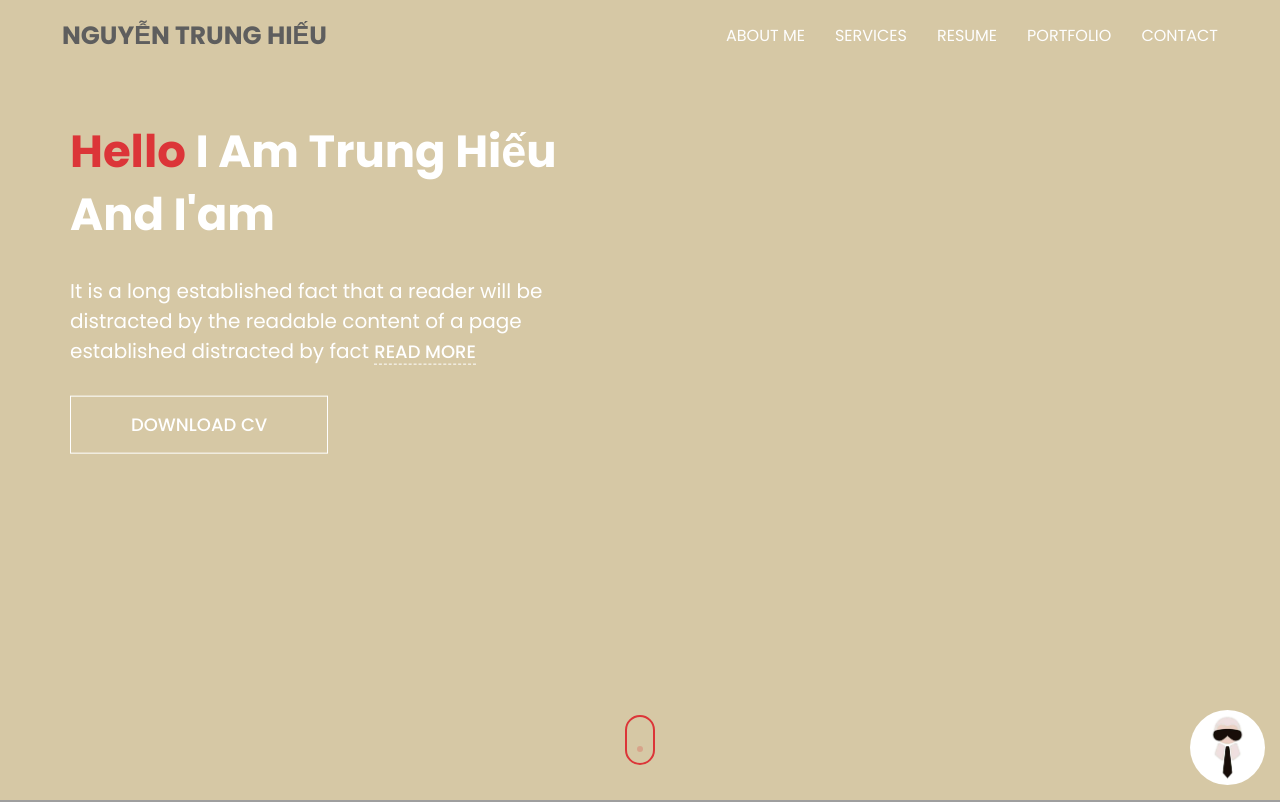
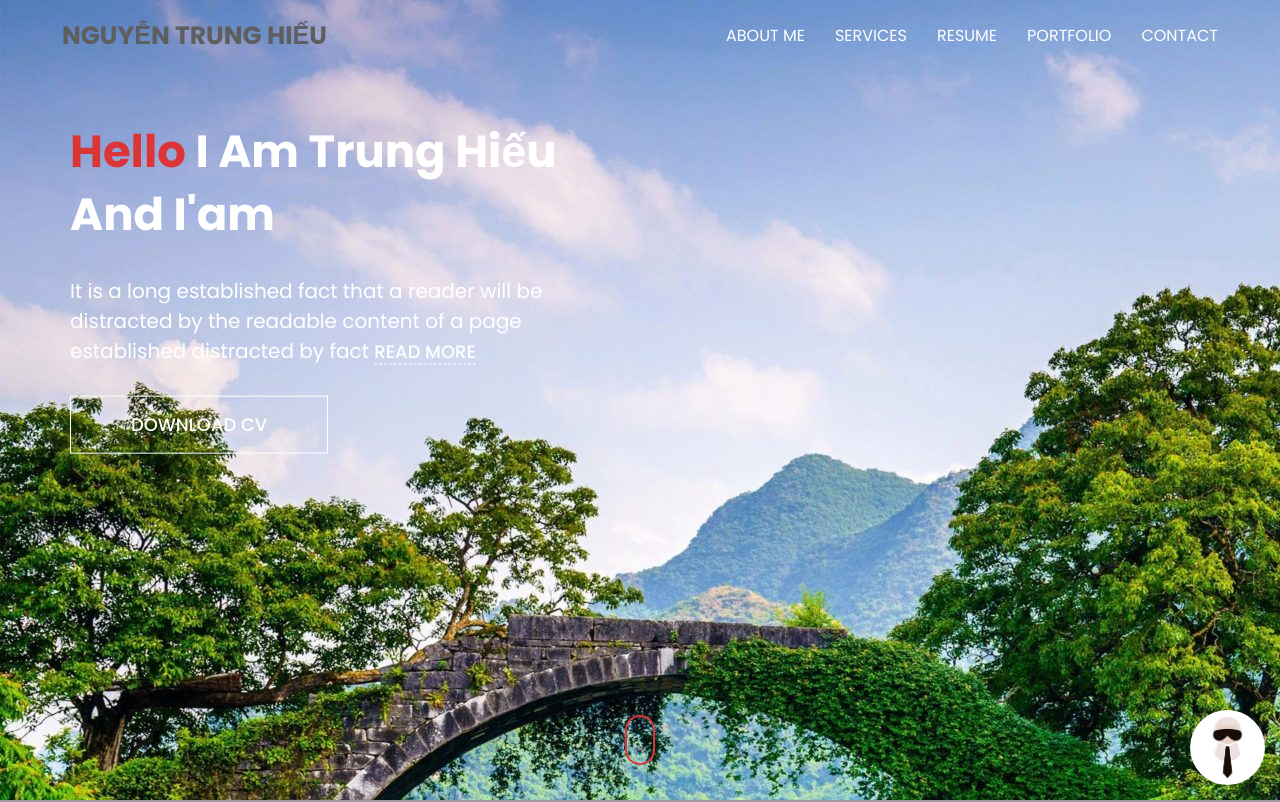
Before and after one commit to hieubeo0606/cv_hieujoyce, a plain HTML site: page index.html in a window 1280 px wide. Shown: the top 802 px of the page. Drawn offline with nearby package versions, Linux system fonts and the light colour scheme; grey boxes are pictures that could not be loaded; a script that the page names is missing.

Commit message:
Update style.css

```diff
--- a/style.css
+++ b/style.css
@@ -27,6 +27,7 @@ body {
 header {
     height: 100vh;
     background-color: rgb(214, 200, 165);
+    background-image: url("./images/theme.jpg");
     position: relative;
     overflow: hidden;
     background-position: relative;
```
